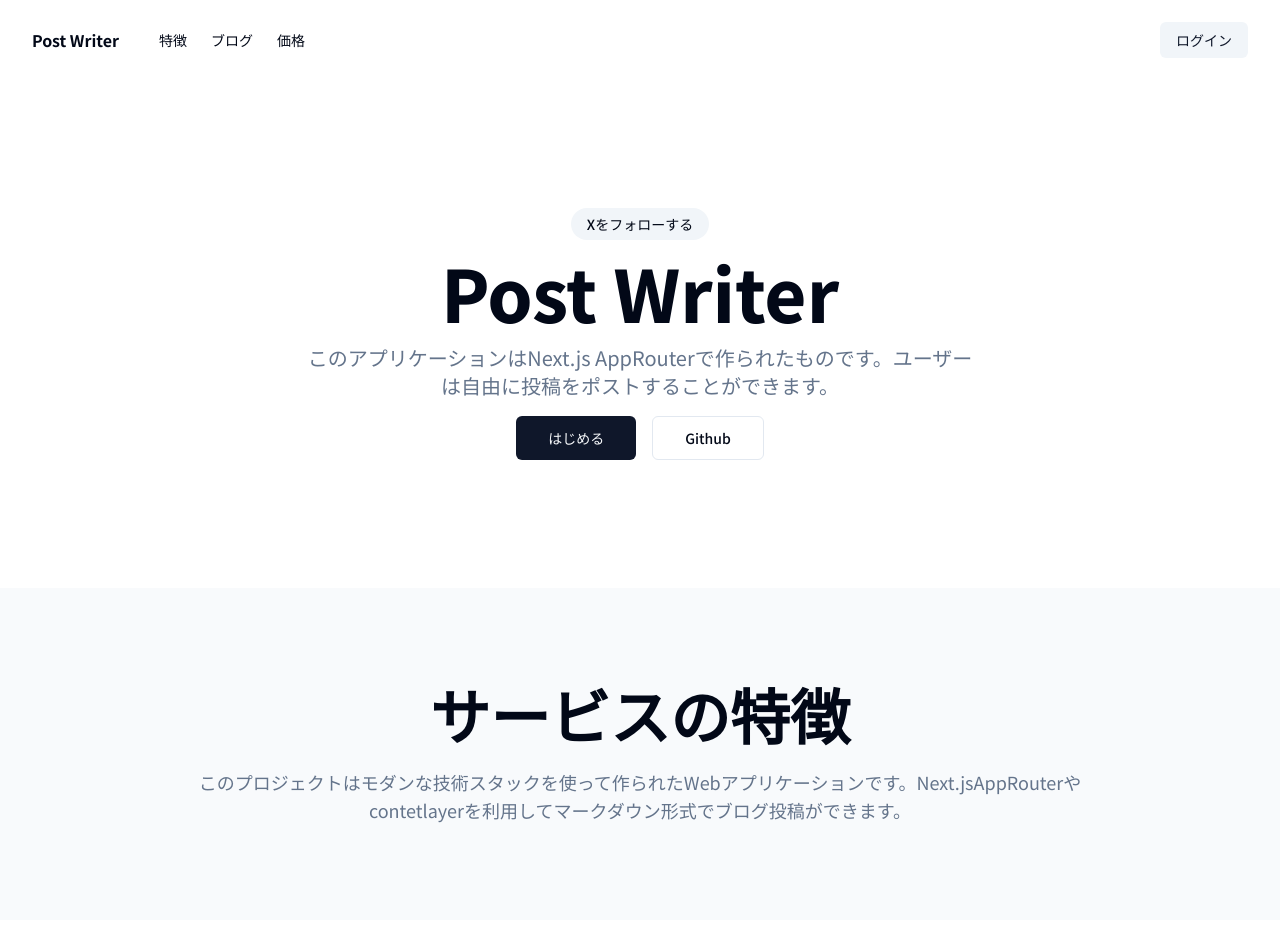
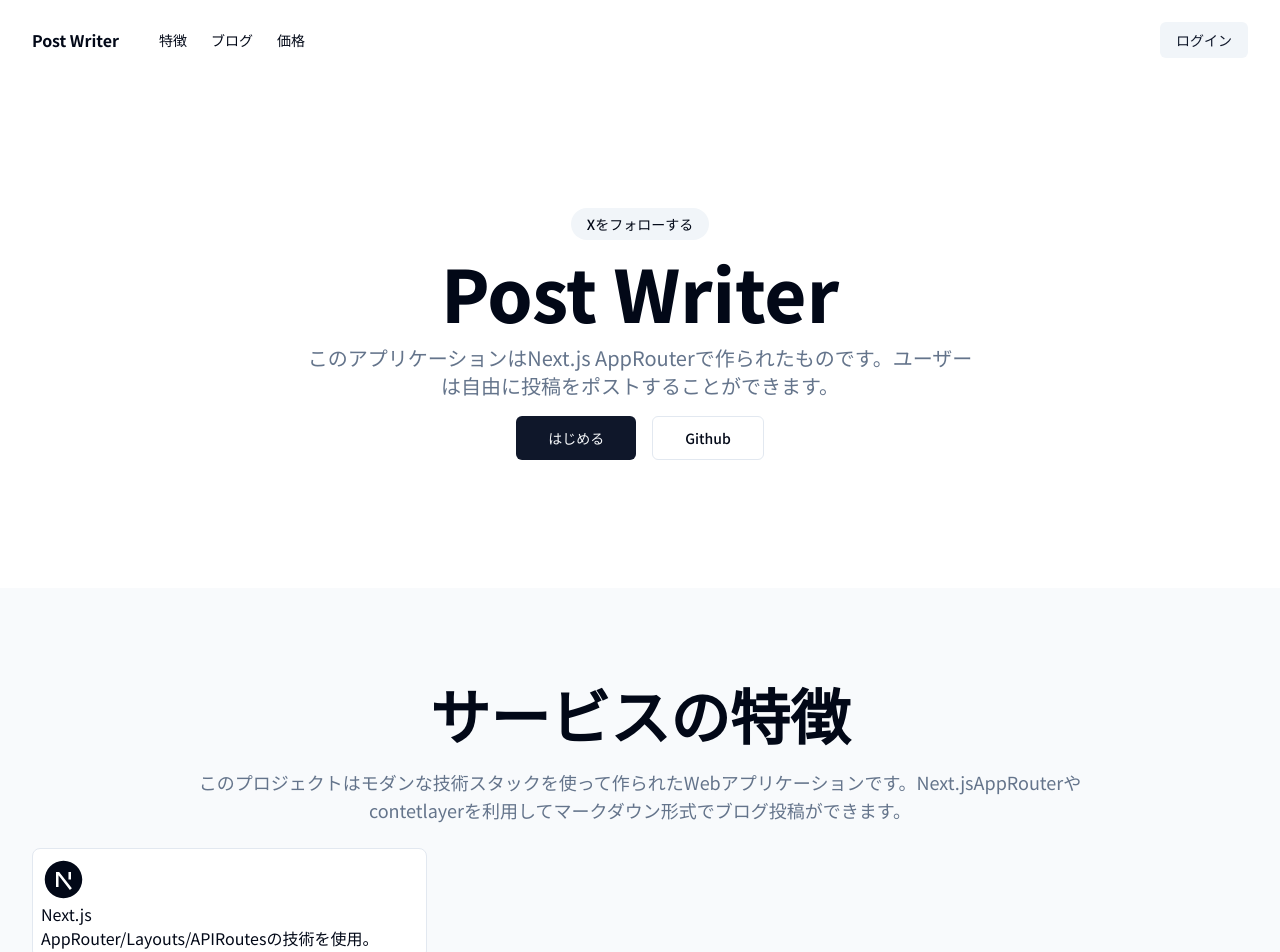
Before and after one commit to Kens04/post-writer-webapp, a Next.js app: page / in a window 1280 px wide. Shown: the top 952 px of the page. Before the commit the page ends 920 px from the top, so only its background shows below. Built offline with nearby package versions, Linux system fonts and the light colour scheme.

Commit message:
技術スタック説明一覧を作成

```diff
--- a/package.json
+++ b/package.json
@@ -16,6 +16,7 @@
     "next": "14.2.3",
     "react": "^18",
     "react-dom": "^18",
+    "react-icons": "^5.2.1",
     "tailwind-merge": "^2.3.0",
     "tailwindcss-animate": "^1.0.7"
   },
--- a/src/app/(marketing)/page.tsx
+++ b/src/app/(marketing)/page.tsx
@@ -2,6 +2,7 @@ import { buttonVariants } from "@/components/ui/button";
 import { siteConfig } from "@/config/site";
 import { cn } from "@/lib/utils";
 import Link from "next/link";
+import { RiNextjsFill } from "react-icons/ri";
 
 export default function IndexPage() {
   return (
@@ -44,7 +45,7 @@ export default function IndexPage() {
 
       <section
         id="features"
-        className="container py-8 md:py-12 lg:py-24 bg-slate-50"
+        className="container py-8 md:py-12 lg:py-24 bg-slate-50 space-y-6"
       >
         <div className="text-center space-y-6 max-w-[58rem] mx-auto">
           <h2 className="font-extrabold text-3xl md:text-6xl">
@@ -54,6 +55,18 @@ export default function IndexPage() {
             このプロジェクトはモダンな技術スタックを使って作られたWebアプリケーションです。Next.jsAppRouterやcontetlayerを利用してマークダウン形式でブログ投稿ができます。
           </p>
         </div>
+
+        <div className="mx-auto grid sm:grid-cols-2 md:grid-cols-3 gap-4">
+          <div className="bg-background border p-2 rounded-lg">
+            <div>
+              <RiNextjsFill className="w-[45px] h-[45px]" />
+              <div>
+                <h3>Next.js</h3>
+                <p>AppRouter/Layouts/APIRoutesの技術を使用。</p>
+              </div>
+            </div>
+          </div>
+        </div>
       </section>
     </>
   );
```
Also changed, not shown: 1 other file (tests, documents, lock files or other folders).
